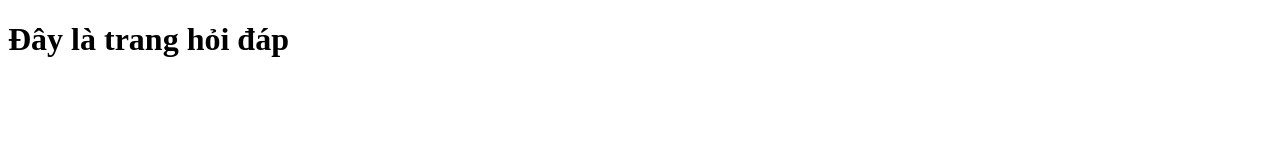
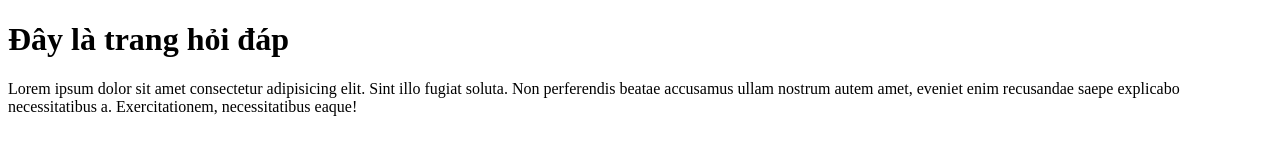
Before and after one commit to nguuyenthithuy/Hocvegithub, a plain HTML site: page contact.html in a window 1280 px wide. Drawn offline with Linux system fonts and the light colour scheme.

Commit message:
Đã ok sương sương

```diff
--- a/contact.html
+++ b/contact.html
@@ -7,5 +7,11 @@
   </head>
   <body>
     <h1>Đây là trang hỏi đáp</h1>
+    <p>
+      Lorem ipsum dolor sit amet consectetur adipisicing elit. Sint illo fugiat
+      soluta. Non perferendis beatae accusamus ullam nostrum autem amet, eveniet
+      enim recusandae saepe explicabo necessitatibus a. Exercitationem,
+      necessitatibus eaque!
+    </p>
   </body>
 </html>
```
Also changed, not shown: product-list.html (added, +11 -0 lines).
